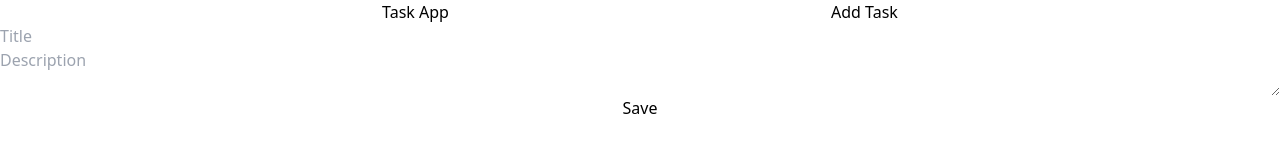
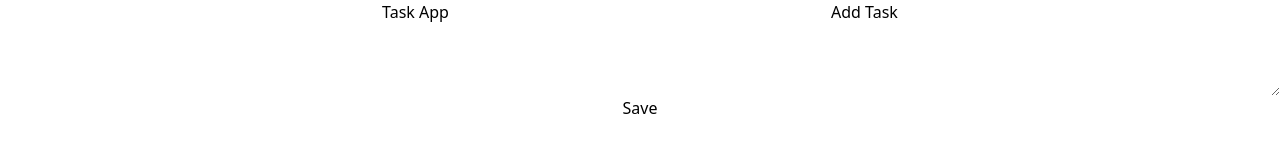
Before and after one commit to devdariill/crud-next13-context, a Next.js app: page /new in a window 1280 px wide. Shown: the top 160 px of the page. Built offline with nearby package versions, Linux system fonts and the light colour scheme.

Commit message:
reack-hook-form

```diff
--- a/package.json
+++ b/package.json
@@ -14,6 +14,7 @@
     "next": "13.2.4",
     "react": "18.2.0",
     "react-dom": "18.2.0",
+    "react-hook-form": "7.43.8",
     "uuid": "9.0.0"
   },
   "devDependencies": {
--- a/src/app/new/page.jsx
+++ b/src/app/new/page.jsx
@@ -2,8 +2,10 @@
 import { useRouter } from 'next/navigation'
 import { useEffect, useState } from 'react'
 import { useTasks } from '../../context/TaskContext'
+import { useForm } from 'react-hook-form'
 
 function Page ({ params }) {
+  const { register, handleSubmit } = useForm()
   console.log(params)
   const router = useRouter()
   const { tasks, createTask, updateTask } = useTasks()
@@ -11,13 +13,17 @@ function Page ({ params }) {
     title: '',
     description: ''
   })
-  const handleChange = (e) =>
-    setTask({ ...task, [e.target.name]: e.target.value })
-  const handleSubmit = (e) => {
-    e.preventDefault()
+  const onSubmit = handleSubmit((data) => {
     params.id ? updateTask(params.id, task) : createTask(task.title, task.description)
     router.push('/')
-  }
+  })
+  // const handleChange = (e) =>
+  //   setTask({ ...task, [e.target.name]: e.target.value })
+  // const handleSubmit = (e) => {
+  //   e.preventDefault()
+  //   params.id ? updateTask(params.id, task) : createTask(task.title, task.description)
+  //   router.push('/')
+  // }
   useEffect(() => {
     if (params.id) {
       const task = tasks.find(t => t.id === params.id)
@@ -25,9 +31,9 @@ function Page ({ params }) {
     }
   }, [params.id, tasks])
   return (
-    <form className='grid' onSubmit={handleSubmit}>
-      <input name='title' type='text' placeholder='Title' onChange={handleChange} value={task.title} />
-      <textarea name='description' placeholder='Description' onChange={handleChange} value={task.description} />
+    <form className='grid' onSubmit={onSubmit}>
+      <input {...register('title', { required: true })} />
+      <textarea {...register('description', { required: true })} />
       <button>Save</button>
     </form>
   )
```
Also changed, not shown: 1 other file (tests, documents, lock files or other folders).
